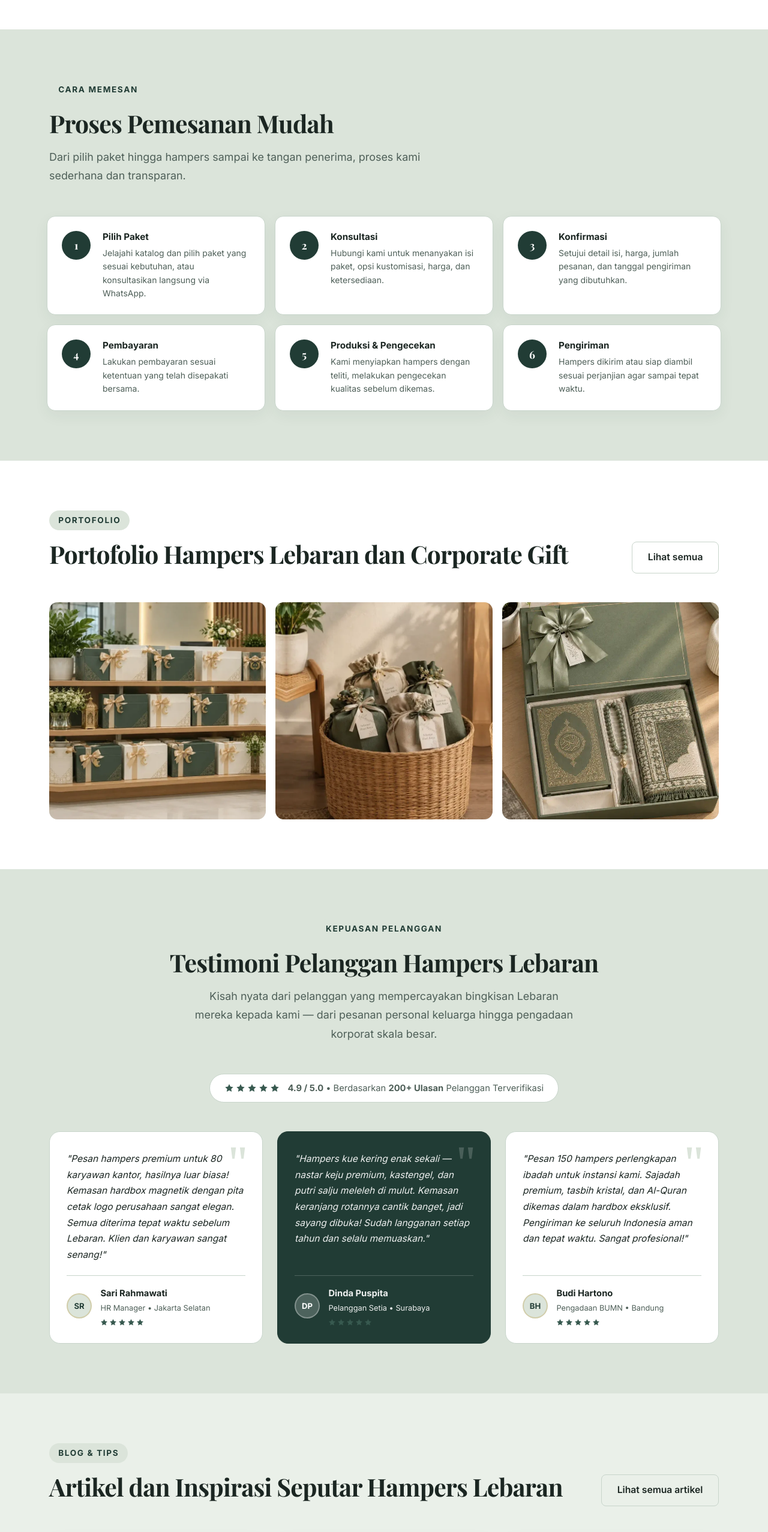
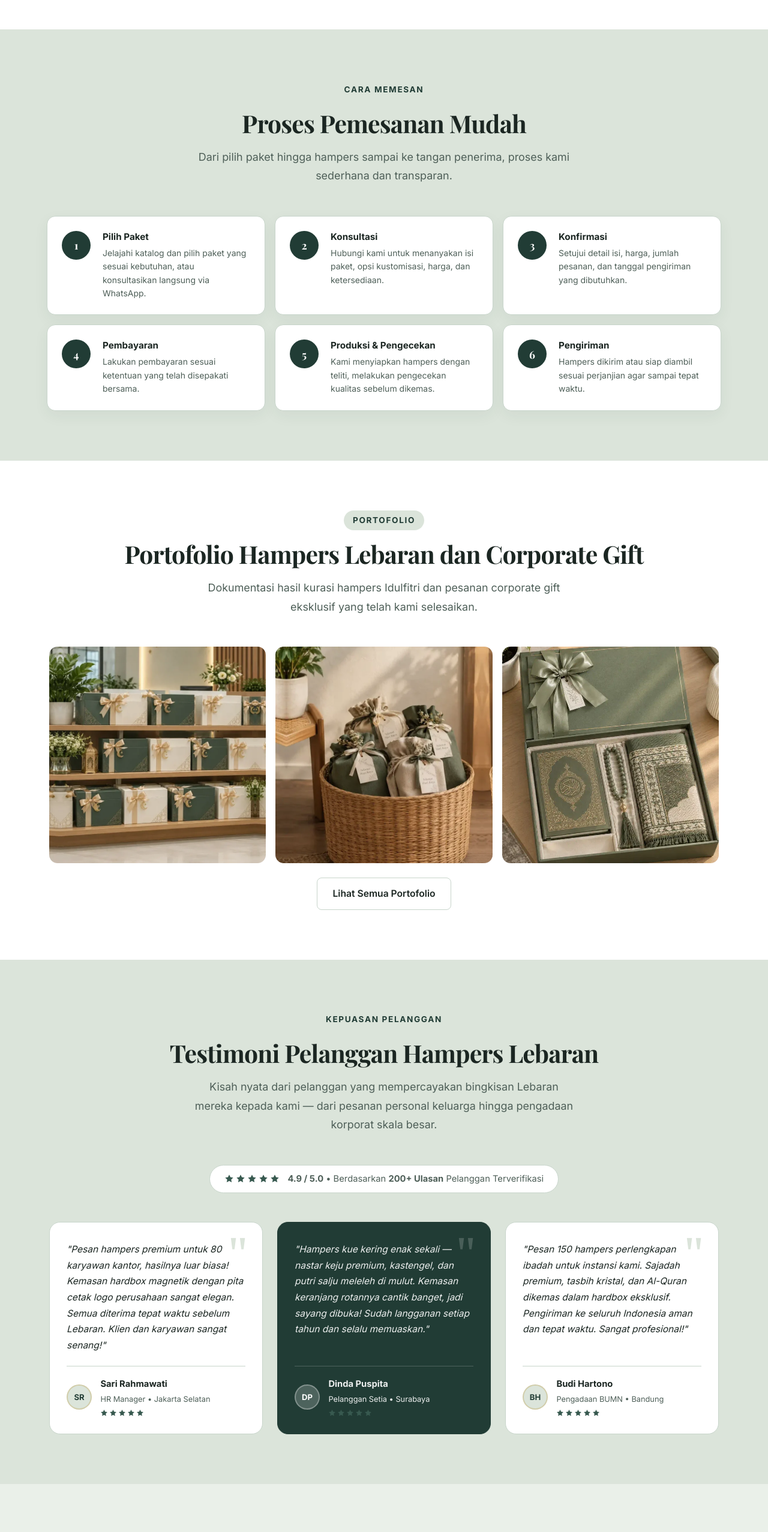
Before and after one commit to laudyaregina32-art/hampers-lebaran, a website: page index.html in a window 1280 px wide. Shown: the part 2820-5374 px from the top of the page at 60% size. Drawn offline with nearby package versions, Linux system fonts and the light colour scheme; a web font is replaced by a local one.

Commit message:
style(home): tengahkan judul section Cara Memesan, Portofolio, dan Blog, serta tambahkan deskripsi portofolio

```diff
--- a/index.html
+++ b/index.html
@@ -1925,10 +1925,10 @@
     <!-- ===== CARA PEMESANAN ===== -->
     <section class="hl-section hl-section--muted" aria-labelledby="cara-pesan-heading">
       <div class="container">
-        <div class="hl-section-heading">
+        <div class="hl-section-heading text-center">
           <p class="hl-eyebrow">Cara Memesan</p>
           <h2 class="hl-heading" id="cara-pesan-heading">Proses Pemesanan Mudah</h2>
-          <p class="hl-subtitle mt-3">Dari pilih paket hingga hampers sampai ke tangan penerima, proses kami sederhana
+          <p class="hl-subtitle mx-auto mt-3">Dari pilih paket hingga hampers sampai ke tangan penerima, proses kami sederhana
             dan transparan.</p>
         </div>
         <div class="row g-3 hl-steps">
@@ -1998,12 +1998,10 @@
     <!-- ===== PORTOFOLIO ===== -->
     <section class="hl-section hl-section--surface" aria-labelledby="portfolio-heading">
       <div class="container">
-        <div class="d-flex justify-content-between align-items-end flex-wrap gap-3 mb-5">
-          <div>
-            <p class="hl-eyebrow">Portofolio</p>
-            <h2 class="hl-heading" id="portfolio-heading">Portofolio Hampers Lebaran dan Corporate Gift</h2>
-          </div>
-          <a href="portofolio.html" class="hl-btn-outline">Lihat semua</a>
+        <div class="hl-section-heading text-center">
+          <p class="hl-eyebrow">Portofolio</p>
+          <h2 class="hl-heading" id="portfolio-heading">Portofolio Hampers Lebaran dan Corporate Gift</h2>
+          <p class="hl-subtitle mx-auto mt-3">Dokumentasi hasil kurasi hampers Idulfitri dan pesanan corporate gift eksklusif yang telah kami selesaikan.</p>
         </div>
         <div class="hl-portfolio-grid">
           <!-- Item 1 -->
@@ -2045,6 +2043,9 @@
               </div>
             </div>
           </a>
+        </div>
+        <div class="text-center mt-4 pt-2">
+          <a href="portofolio.html" class="hl-btn-outline">Lihat Semua Portofolio</a>
         </div>
       </div>
     </section>
@@ -2218,12 +2219,10 @@
     <!-- ===== ARTIKEL TERBARU ===== -->
     <section class="hl-section" aria-labelledby="artikel-heading">
       <div class="container">
-        <div class="d-flex justify-content-between align-items-end flex-wrap gap-3 mb-5">
-          <div>
-            <p class="hl-eyebrow">Blog &amp; Tips</p>
-            <h2 class="hl-heading" id="artikel-heading">Artikel dan Inspirasi Seputar Hampers Lebaran</h2>
-          </div>
-          <a href="blog.html" class="hl-btn-outline">Lihat semua artikel</a>
+        <div class="hl-section-heading text-center">
+          <p class="hl-eyebrow">Blog &amp; Tips</p>
+          <h2 class="hl-heading" id="artikel-heading">Artikel dan Inspirasi Seputar Hampers Lebaran</h2>
+          <p class="hl-subtitle mx-auto mt-3">Inspirasi, tips memilih bingkisan hari raya, hingga panduan pengadaan hampers untuk personal dan korporat.</p>
         </div>
         <div class="row g-4">
           <!-- Artikel 1 -->
@@ -2291,6 +2290,9 @@
               </div>
             </a>
           </div>
+        </div>
+        <div class="text-center mt-4 pt-2">
+          <a href="blog.html" class="hl-btn-outline">Lihat Semua Artikel</a>
         </div>
       </div>
     </section>
```
Also changed, not shown: schema-audit-report.md (+1 -1 lines).
